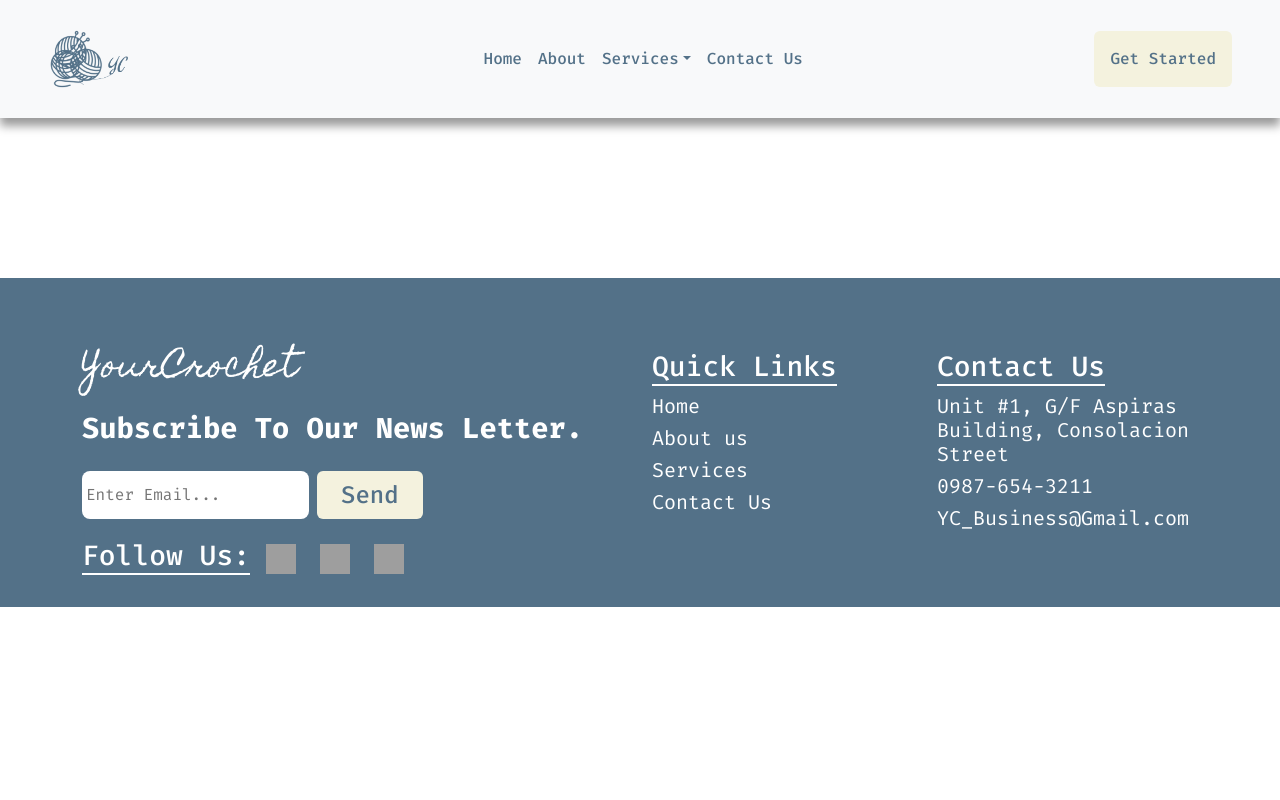
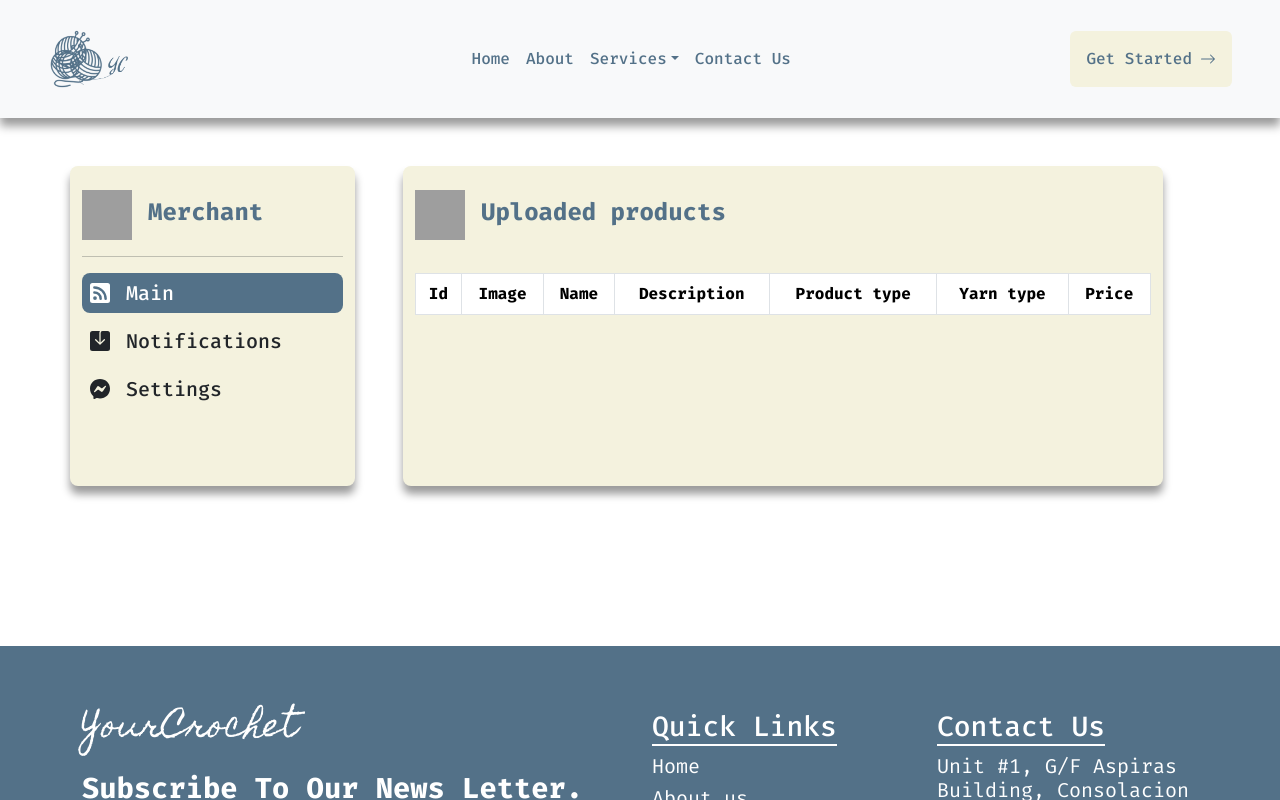
Before and after one commit to IKennCode/crochetriowebsite, a React (Create React App) app: page /merchant in a window 1280 px wide. Shown: the top 800 px of the page. Built offline with nearby package versions, Linux system fonts and the light colour scheme; grey boxes are pictures that could not be loaded; some icons are missing.

Commit message:
modifications

```diff
--- a/package.json
+++ b/package.json
@@ -8,8 +8,10 @@
     "@testing-library/user-event": "^13.5.0",
     "bootstrap": "^5.3.0",
     "react": "^18.2.0",
+    "react-bootstrap-icons": "^1.10.3",
     "react-dom": "^18.2.0",
     "react-form-wizard-component": "^0.1.6",
+    "react-icons": "^4.10.1",
     "react-loader-spinner": "^5.3.4",
     "react-reveal": "^1.2.2",
     "react-router-dom": "^6.14.2",
--- a/src/App.js
+++ b/src/App.js
@@ -13,7 +13,8 @@ import PaymentConfirm from "./pages/PaymentConfirm";
 import AboutPage from "./pages/About";
 import Login from "./pages/Login";
 import Register from "./pages/_Regsiter";
-
+import Marketplace from "./pages/Marketplace";
+import Merchant from "./pages/Merchant";
 
 
 
@@ -29,7 +30,9 @@ function App() {
             <Route path="/about" element={<AboutPage />} />
             <Route path="/login" element={<Login />} />
             <Route path="/register" element={<Register />} />
+            <Route path="/merchant" element={<Merchant />} />
             <Route path="/services/commission" element={<Commission />} />
+            <Route path="/services/marketplace" element={<Marketplace />} />
             <Route path="/services/commission/payment_confirm" element={<PaymentConfirm />} />
           </Routes>
         <Footer />
--- a/src/component/Navbar.jsx
+++ b/src/component/Navbar.jsx
@@ -2,6 +2,7 @@ import React, {useState, useEffect} from 'react'
 import nav_logo from '../static/images/nav_logo.png';
 import '../static/css/navbar.css';
 import { Link, useResolvedPath, useMatch } from 'react-router-dom';
+import { ArrowRight } from 'react-bootstrap-icons';
 
 const Navbar = () => {
   const [show_dropdown,setShowDropdown] = useState(false);
@@ -38,7 +39,7 @@ const Navbar = () => {
                     (
                       <div className='custom-dp d-flex flex-column position-absolute'>
                         <CustomLink className='nav-link' to="/services/commission" >Commision</CustomLink>
-                        <CustomLink className='nav-link' >Market Place</CustomLink>
+                        <CustomLink className='nav-link' to="/services/marketplace" >Market Place</CustomLink>
                       </div>
                     )
 
@@ -55,8 +56,10 @@ const Navbar = () => {
               user_active ?
                   <button className='btn fs-4 rounded-3 px-3 py-1 th-color-1 fw-medium'>{user_active.fullname.split(' ')[0]}</button>
                 :
-                  <Link to='/login'>
-                    <button className='btn fs-6 p-3 th-color-1 fw-medium'>Get Started</button>
+                  <Link className='text-decoration-none' to='/login'>
+                    <button className=' btn fs-6 p-3 th-color-1 fw-medium d-flex align-items-center column-gap-2'>
+                      Get Started <ArrowRight/>
+                    </button>
                   </Link>
             }
         </div>
--- a/src/component/footer.jsx
+++ b/src/component/footer.jsx
@@ -3,7 +3,7 @@ import { Link } from 'react-router-dom'
 
 const Footer = () => {
   return (
-        <div className="footer-section container-fluid th-bg-1 p-4">
+        <div className="footer-section container-fluid th-bg-1 p-3">
             <div className="container">
                     <div className="row">
                         <div className="col-6 d-flex flex-column row-gap-3">
@@ -50,6 +50,8 @@ const Footer = () => {
                             </h5>
                         </div>
                     </div>
+                    <hr className="mt-3"/>
+                <h6 className="text-white fw-light">&copy; 2023 YourCrochet. All Rights Reserved.</h6>
             </div>
         </div>
   )
--- a/src/pages/Landing.jsx
+++ b/src/pages/Landing.jsx
@@ -42,6 +42,7 @@ const Landing = () => {
                           </button>
                         </Link>
 
+                        <Link className='text-decoration-none' to="/services/marketplace">
                           <div className='explore-btn d-flex flex-row'>
                             <div className='arrow-explore'>
                               <h6 className='text-white'>Explore</h6>
@@ -49,6 +50,7 @@ const Landing = () => {
                             </div>
                             <img className='arrow-circle' height={40} src={circle} alt="" />
                           </div>
+                        </Link>
                     </div>
                 </Fade>
               </div>
--- /dev/null
+++ b/src/pages/Marketplace.jsx
@@ -0,0 +1,59 @@
+import React from 'react'
+import '../static/css/marketplace.css';
+import { Messenger, Instagram, Facebook, Twitter, BagPlusFill, RssFill, SaveFill } from 'react-bootstrap-icons'
+
+
+const Marketplace = () => {
+  return (
+    <>
+        <div className="container mt-5">
+            <div className="row">
+                <div className="options col-3 th-bg-2 rounded-3 b-shadow py-4 d-flex flex-column">
+                    <div className="d-flex flex-row column-gap-3">
+                        <img width="50" height="50" className="" src="https://img.icons8.com/ios-filled/100/537188/online-store.png" alt="online-store"/>
+                        <h4 className='fw-bold th-color-1 mt-2'>Market Place</h4>
+                    </div>
+                    <hr />
+                    <h5 className=" d-flex align-items-center column-gap-3 p-2 rounded-3 w-100 th-bg-1 text-white" role='button'>
+                        <RssFill/>    Feed
+                    </h5>
+                    <h5 className=" d-flex align-items-center column-gap-3 p-2 rounded-3 w-100 " role='button'>
+                        <SaveFill/>    Saved
+                    </h5>
+                    <h5 className=" d-flex align-items-center column-gap-3 p-2 rounded-3 w-100 " role='button'>
+                        <Messenger/>    Messages
+                    </h5>
+                </div>
+                <div className="feed col-6 d-flex flex-column align-items-center">
+                    <div className="card rounded-3 b-shadow w-75 mb-4">
+                        <img height={250} src="https://images.unsplash.com/photo-1619234519752-414dfef54a9c?ixlib=rb-4.0.3&ixid=M3wxMjA3fDB8MHxwaG90by1wYWdlfHx8fGVufDB8fHx8fA%3D%3D&auto=format&fit=crop&w=870&q=80" className="card-img-top" alt="..."/>
+                        <div className="card-body">
+                            <h5 className="card-title" style={{fontFamily: "var(--th-f-headings)"}}>Annie And Casie</h5>
+                            <p className="card-text fw-normal">Some quick example text to build on the card title and make up the bulk of the card's content.</p>
+                        </div>
+                        <ul className="list-group list-group-flush">
+                            <li className="list-group-item">Price: 1000</li>
+                            <li className="list-group-item">Product Type: Doll</li>
+                            <li className="list-group-item">yarn Type: Cotton</li>
+                        </ul>
+                        <div className="card-body d-flex flex-row alingn-items-end column-gap-3">
+                            <button className='btn fs-6 px-4 th-color-1 fw-medium mt-2 d-flex align-items-center column-gap-2'>
+                                Save <SaveFill/>
+                            </button>
+                            <button className='btn fs-6 px-4 th-color-1 fw-medium mt-2 d-flex align-items-center column-gap-2'>
+                                Buy <BagPlusFill/>
+                            </button>
+                            <Messenger className='mt-3' role='button'/>
+                            <Instagram className='mt-3' role='button'/>
+                            <Facebook  className='mt-3' role='button'/>
+                            <Twitter   className='mt-3' role='button'/>
+                        </div>
+                    </div>
+                </div>
+            </div>
+        </div>
+    </>
+  )
+}
+
+export default Marketplace
--- /dev/null
+++ b/src/pages/Merchant.jsx
@@ -0,0 +1,68 @@
+import React from 'react'
+import '../static/css/merchant.css';
+import { Messenger, Instagram, Facebook, Twitter, BagPlusFill, RssFill, SaveFill } from 'react-bootstrap-icons'
+
+
+const Merchant = () => {
+
+  return (
+    <>
+        <div className="container mt-5">
+            <div className="row gap-5">
+                <div className="options col-3 th-bg-2 rounded-3 b-shadow py-4 d-flex flex-column">
+                    <div className="d-flex flex-row column-gap-3">
+                        <img width="50" height="50" className="" src="https://img.icons8.com/ios-filled/100/537188/online-store.png" alt="online-store"/>
+                        <h4 className='fw-bold th-color-1 mt-2'>Merchant</h4>
+                    </div>
+                    <hr />
+                    <h5 className=" d-flex align-items-center column-gap-3 p-2 rounded-3 w-100 th-bg-1 text-white" role='button'>
+                        <RssFill/>    Main
+                    </h5>
+                    <h5 className=" d-flex align-items-center column-gap-3 p-2 rounded-3 w-100 " role='button'>
+                        <SaveFill/>    Notifications
+                    </h5>
+                    <h5 className=" d-flex align-items-center column-gap-3 p-2 rounded-3 w-100 " role='button'>
+                        <Messenger/>   Settings
+                    </h5>
+                </div>
+                <div className="data-table col-8 th-bg-2 rounded-3 b-shadow py-4 d-flex flex-column align-items-start">
+                    <div className="d-flex flex-row column-gap-3">
+                        <img width="50" height="50" className="" src="https://img.icons8.com/ios-filled/100/537188/online-store.png" alt="online-store"/>
+                        <h4 className='fw-bold th-color-1 mt-2'>Uploaded products</h4>
+                    </div>
+                    <hr />
+                    <table className='table table-bordered text-center'>
+                        <thead>
+                            <tr>
+                                <th>
+                                    Id
+                                </th>
+                                <th>
+                                    Image
+                                </th>
+                                <th>
+                                    Name
+                                </th>
+                                <th>
+                                    Description
+                                </th>
+                                <th>
+                                    Product type
+                                </th>
+                                <th>
+                                    Yarn type
+                                </th>
+                                <th>
+                                    Price
+                                </th>
+                            </tr>
+                        </thead>
+                    </table>
+                </div>
+            </div>
+        </div>
+    </>
+  )
+}
+
+export default Merchant
--- a/src/pages/PaymentConfirm.jsx
+++ b/src/pages/PaymentConfirm.jsx
@@ -2,6 +2,7 @@ import React from 'react'
 import { Link } from 'react-router-dom'
 import '../static/css/paymentConfirm.css'
 import banner_img from '../static/images/banner_img.png'
+import { ArrowBarRight, ArrowLeft } from 'react-bootstrap-icons'
 
 const PaymentConfirm = () => {
 
@@ -24,8 +25,8 @@ const PaymentConfirm = () => {
             <p className='w-100 text-center fs-5 fw-medium mt-5'>Your Payment Will Be Credited To Your Account Shortly.</p>
             <p className='w-75 text-center fs-5 fw-medium '>Check Your Email, <span className='th-color-1'>{data.email}</span>  for the confirmation with order form details.</p>
             <Link to="/services/commission" className='text-decoration-none'>
-                <button className='btn fs-4 px-4 th-color-1 fw-medium mt-2'>
-                    Go Back
+                <button className='btn fs-6 px-4 th-color-1 fw-medium mt-2 d-flex align-items-center column-gap-2'>
+                   <ArrowLeft/> Go Back
                 </button>
             </Link>
         </div>
--- /dev/null
+++ b/src/static/css/marketplace.css
@@ -0,0 +1,34 @@
+.options{
+    height: 20rem;
+}
+
+.options h5{
+    position: relative;
+    z-index: 100;
+}
+
+.options h5::before{
+    content: "";
+    inset: 0;
+    position: absolute;
+    transform: scaleX(0);
+    transform-origin: right;
+    border-radius: 8px;
+    transition: transform .5s cubic-bezier(0.21, 0.05, 0, 1.11);
+    z-index: -1;
+}
+
+.options h5:hover::before{
+    transform: scaleX(1);
+    transform-origin: left;
+    background-color: var(--th-pal-1);
+}
+
+.options h5:hover{
+    color: white!important;
+}
+
+.feed{
+    height: 50rem;
+    overflow-y: auto;
+}
--- /dev/null
+++ b/src/static/css/merchant.css
@@ -0,0 +1,44 @@
+.options{
+    height: 20rem;
+}
+
+.options h5{
+    position: relative;
+    z-index: 100;
+}
+
+.options h5::before{
+    content: "";
+    inset: 0;
+    position: absolute;
+    transform: scaleX(0);
+    transform-origin: right;
+    border-radius: 8px;
+    transition: transform .5s cubic-bezier(0.21, 0.05, 0, 1.11);
+    z-index: -1;
+}
+
+.options h5:hover::before{
+    transform: scaleX(1);
+    transform-origin: left;
+    background-color: var(--th-pal-1);
+}
+
+.options h5:hover{
+    color: white!important;
+}
+
+.data-table{
+    height: 20rem;
+    overflow-y: auto;
+}
+
+.data-table button{
+    background-color: var(--th-pal-1)!important;
+    justify-self: end;
+    margin-top: 5.5rem;
+}
+
+.product-table{
+    height: 30rem;
+}
```
Also changed, not shown: 1 other file (tests, documents, lock files or other folders). Lines whose indentation alone changed are shown as unchanged.
